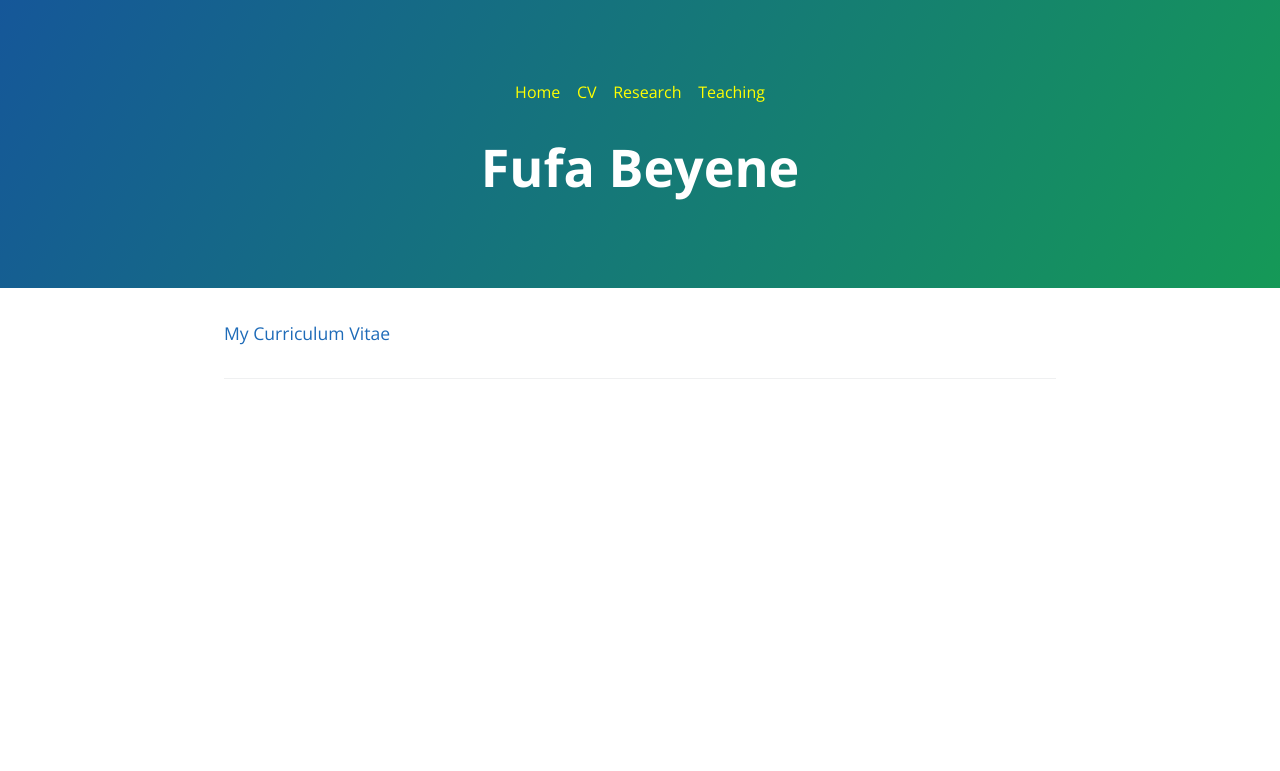
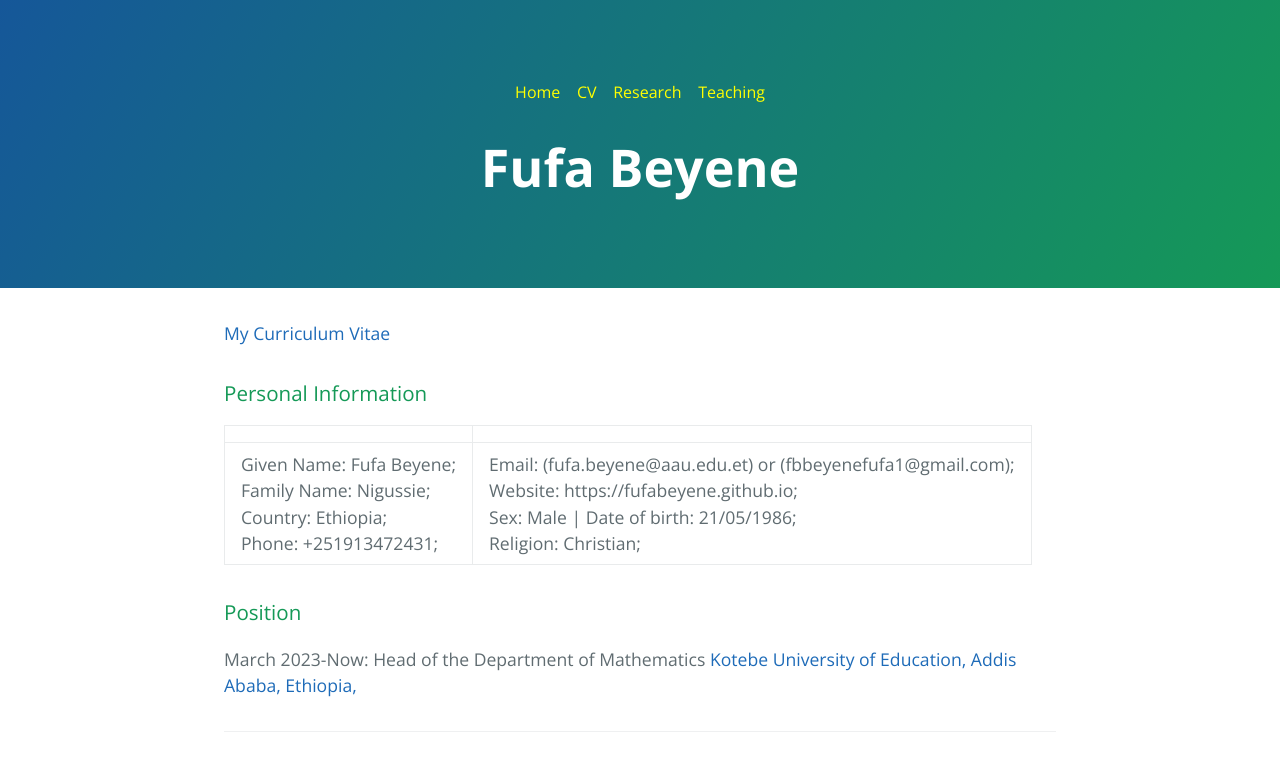
Before and after one commit to fufabeyene/-fufabeyene-.github.io, a Jekyll site: the page built from cv.md, in a window 1280 px wide. Shown: the top 771 px of the page. Built offline with Jekyll 4.4.1, drawn with Linux system fonts in a browser that asks for light colours; our own code applies the rules of GitHub Pages for plain Markdown files.

Commit message:
Update cv.md

```diff
--- a/cv.md
+++ b/cv.md
@@ -5,3 +5,29 @@ ref: cv
 ---
 
 [My Curriculum Vitae](CV_FUFA_BEYENE.pdf)
+
+### Personal Information
+<table>
+<tr>
+<th>  </th>
+<th> </th>
+</tr>
+<tr>
+<td>
+Given Name: Fufa Beyene; <br/>
+Family Name: Nigussie; <br/>
+Country: Ethiopia; <br/>
+Phone: +251913472431;
+  </td>
+<td>
+ Email: (fufa.beyene@aau.edu.et) or (fbbeyenefufa1@gmail.com); <br/>
+Website: https://fufabeyene.github.io; <br/>
+Sex: Male | Date of birth: 21/05/1986; <br/>
+Religion: Christian;
+   </td>
+</tr>
+</table>
+
+### Position
+March 2023-Now: Head of the Department of Mathematics
+[Kotebe University of Education, Addis Ababa, Ethiopia,](www.kue.edu.et)
```
